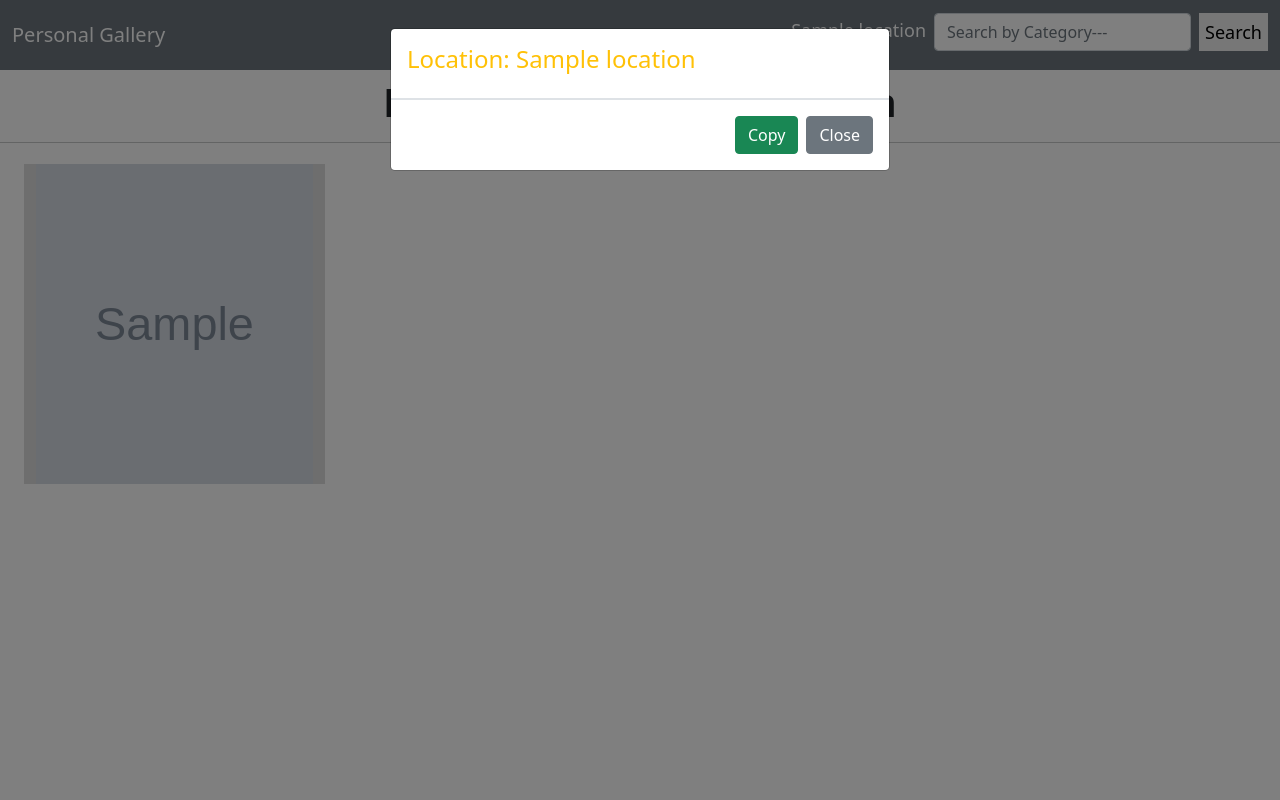
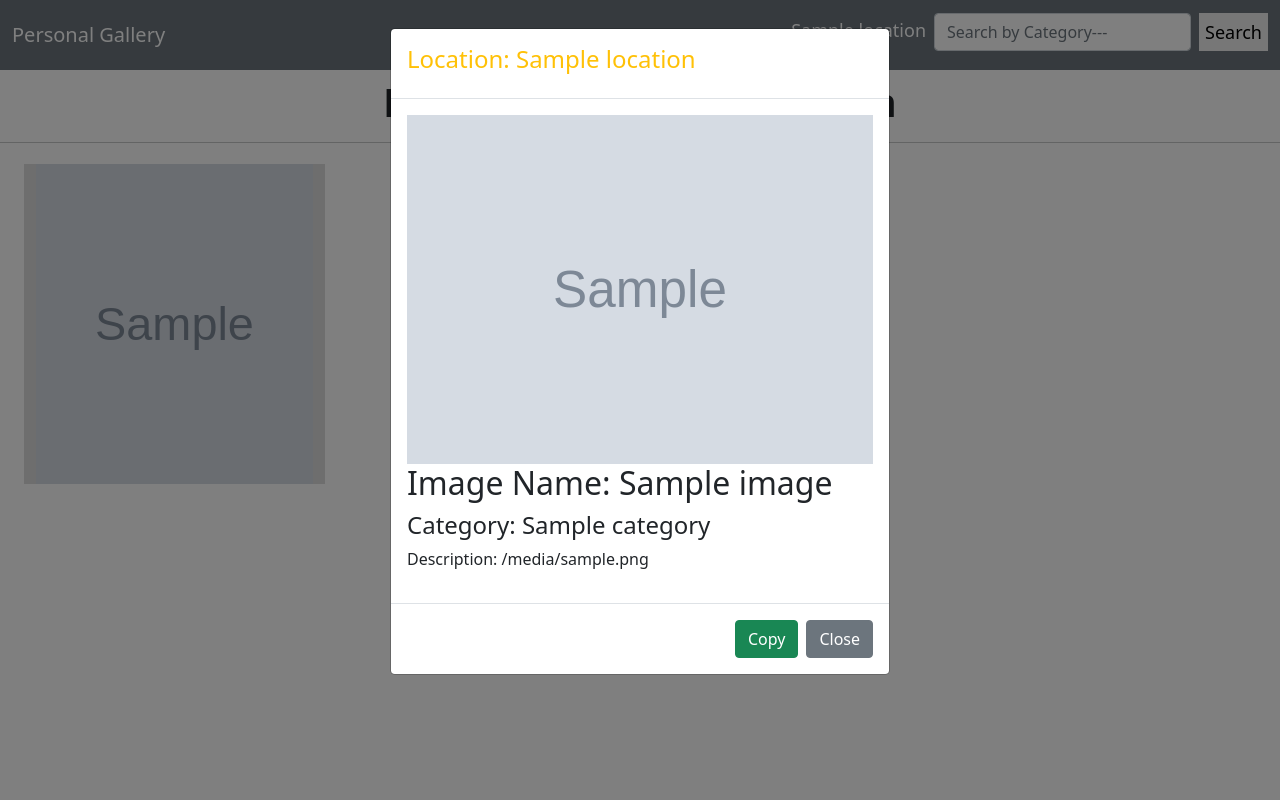
Before and after one commit to kibetrono/Personal-Gallery, a Django app: template photos/templates/photos/location.html in a window 1280 px wide, after a click that opens the changed part. Run offline with Django 3.2, Linux system fonts and the light colour scheme; the template is opened without the code that fills it: most values are stand-ins (such as "Sample title", 1, 10 or a date in 2020); grey boxes marked "Sample" are stand-in pictures; some libraries are stand-ins or nearby versions.

Commit message:
update location template file

```diff
--- a/photos/templates/photos/location.html
+++ b/photos/templates/photos/location.html
@@ -32,7 +32,23 @@
         </div>
         </h5>
       </div>
+                    <!-------modal body----------->
 
+      <div class="modal-body">
+        <div class=" show_image">
+             <img style="width:100%" src="{{image.image.url}}" class="img-responsive" alt="Image">
+        </div>
+        <div class="image_name">
+            <h2>Image Name: {{image.image_name}}</h2>
+        </div>
+        <div class="category">
+            <h4>Category: {{image.category}}</h4>
+        </div>
+        <div class="show_description">
+            <p>Description: {{image.image_description}}</p>
+        </div>
+      </div>
+            <!-------/modal body----------->
         <div class="modal-footer">
      <input type="submit" onClick="imageLink(this.id)"  id="{{image.image.url}}" class="btn btn-success" value="Copy">
         <button type="button" class="btn btn-secondary" data-bs-dismiss="modal">Close</button>
```
